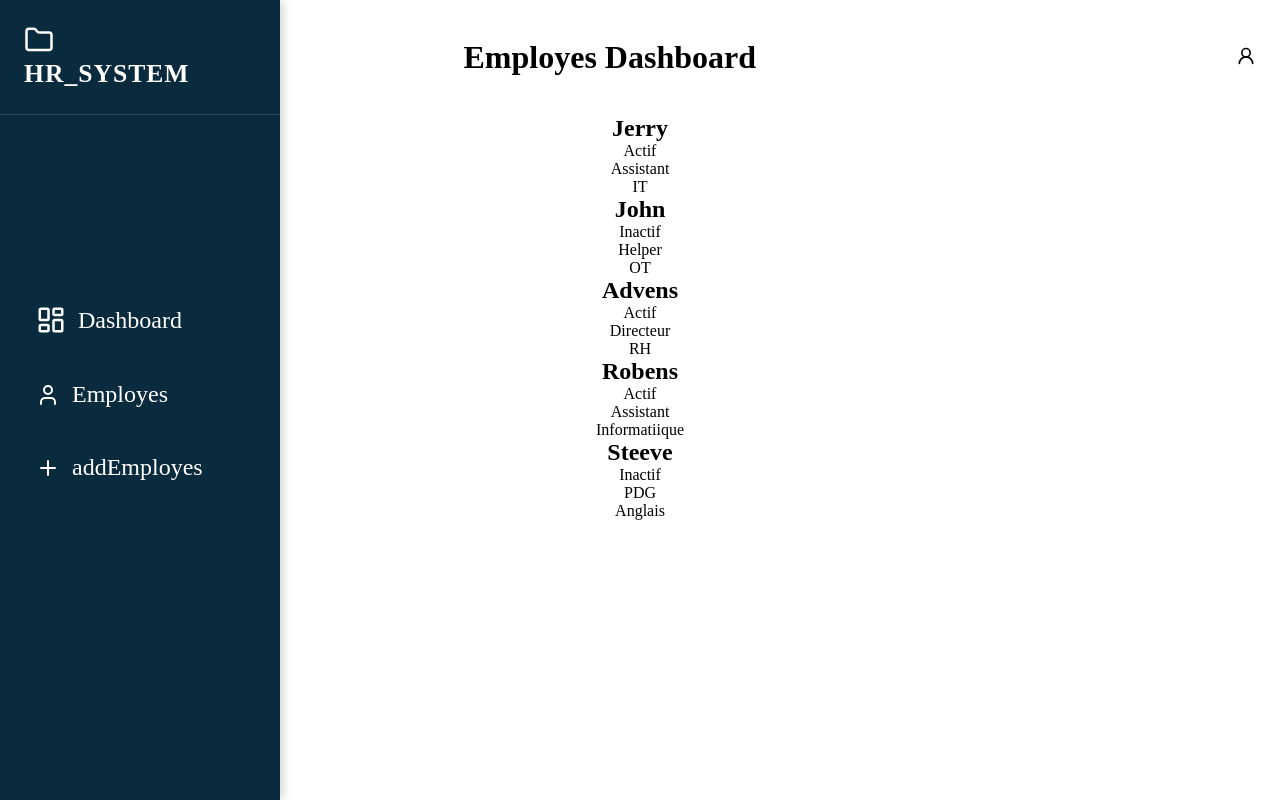
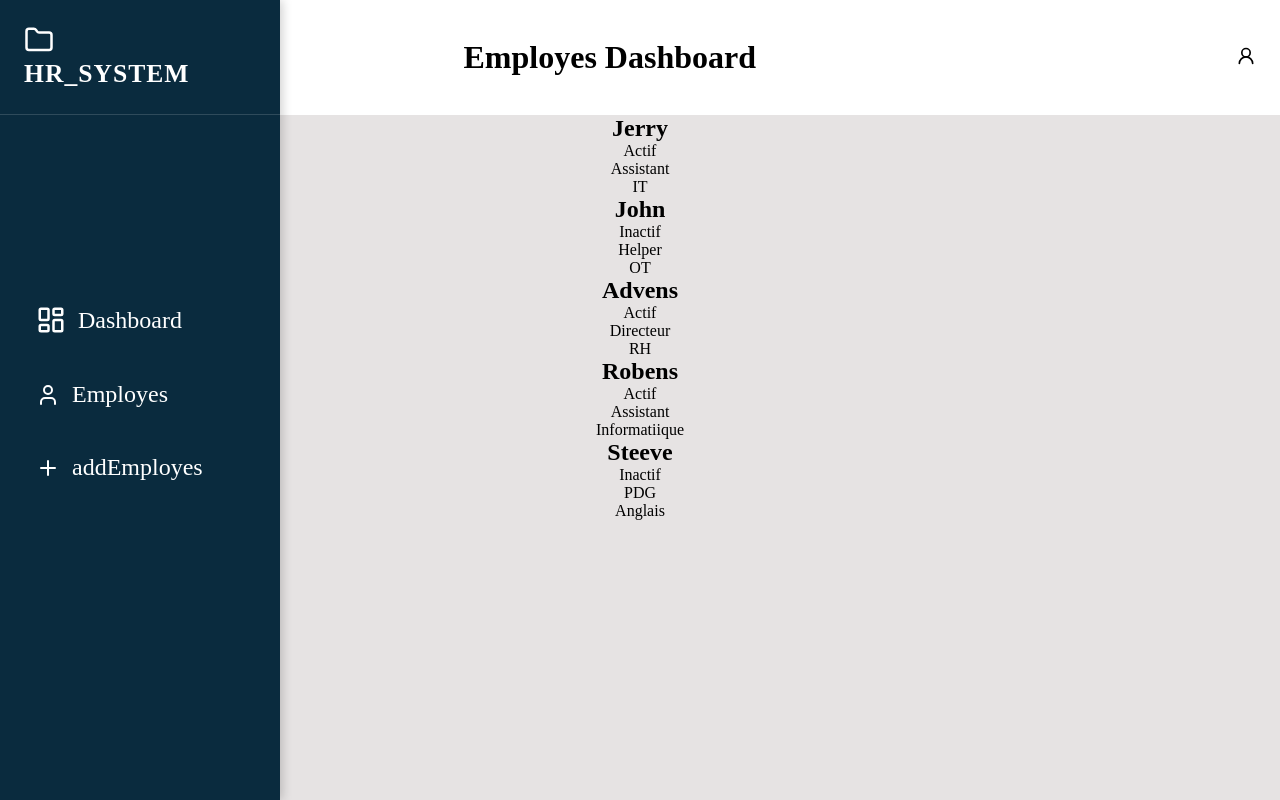
Before and after one commit to jerryinnocent123-ship-it/Capstone-Project, a React (Vite) app: page / in a window 1280 px wide. Built offline with nearby package versions, Linux system fonts and the light colour scheme.

Commit message:
mete bac body gris

```diff
--- a/src/index.css
+++ b/src/index.css
@@ -0,0 +1,5 @@
+body{
+    margin:0;
+    padding: 0;
+    background-color: rgb(230, 227, 227);
+}
```
